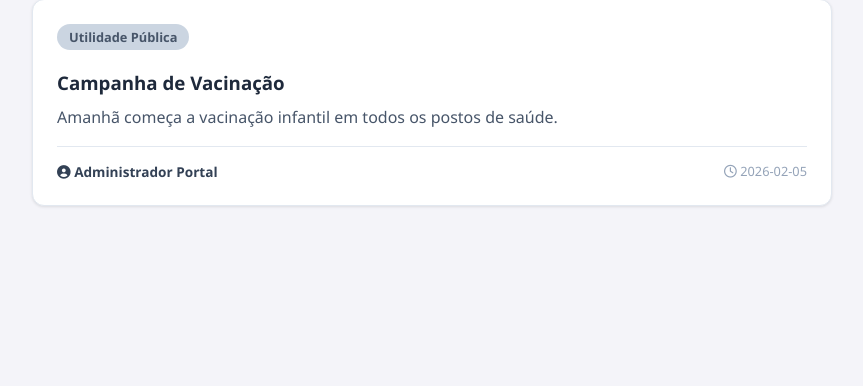
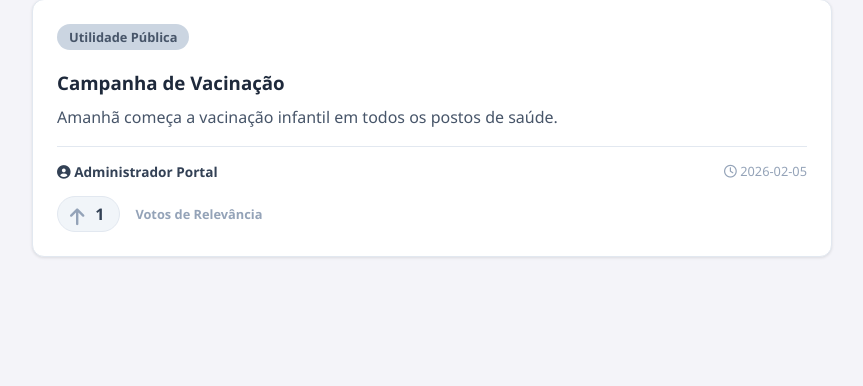
Before and after one commit to FernandesDIIN/Portal-Municipal-Mo-amedes-P.M.M-, a Flask app: page /feed in a window 1280 px wide. Shown: the part 197-583 px from the top of the page, without its empty margins (208-1071 px from the left). Run offline with Flask 3, Linux system fonts and the light colour scheme; data comes from the database, SQL or seed files in the repository; both versions use the stored data as it was after the commit.

Commit message:
feed, sistema de relevancia igual do reddit

```diff
--- a/app.py
+++ b/app.py
@@ -1,6 +1,6 @@
 import os
 import sqlite3
-from flask import Flask, render_template, request, redirect, url_for, session, flash
+from flask import Flask, render_template, request, redirect, url_for, session, flash, jsonify
 from werkzeug.utils import secure_filename
 
 app = Flask(__name__)
@@ -33,8 +33,17 @@ def feed():
     conn = get_db_connection()
     busca = request.args.get('q')
 
+    # A MÁGICA DO ALGORITMO DE RELEVÂNCIA TEMPORAL (Estilo Reddit)
+    # 1. strftime('%s', 'now') = Pega a data/hora atual em segundos
+    # 2. strftime('%s', data_criacao) = Pega a data/hora do post em segundos
+    # 3. Diminuímos um do outro e dividimos por 3600 para descobrir as HORAS exatas de vida do post
+    # 4. Fórmula aplicada: upvotes / (horas_de_vida + 2.0)
+
     sql = '''
-        SELECT postagens.*, usuarios.nome as autor_nome, usuarios.foto_perfil
+        SELECT postagens.*, usuarios.nome as autor_nome, usuarios.foto_perfil,
+
+        (upvotes / (((strftime('%s', 'now') - strftime('%s', data_criacao)) / 3600.0) + 2.0)) AS score_relevancia
+
         FROM postagens
         JOIN usuarios ON postagens.usuario_id = usuarios.id
         WHERE 1=1
@@ -46,12 +55,22 @@ def feed():
         termo = f'%{busca}%'
         params.extend([termo, termo, termo])
 
-    sql += ' ORDER BY fixado DESC, data_criacao DESC'
+    # Ordenação Final:
+    # 1º Fixados (1 vem antes de 0)
+    # 2º Score de Relevância calculado (Os mais quentes do momento)
+    # 3º Data de Criação (Desempate para posts sem votos)
+    sql += ' ORDER BY fixado DESC, score_relevancia DESC, data_criacao DESC'
 
     postagens = conn.execute(sql, params).fetchall()
+
+    # Descobre em quais posts o usuário logado já votou
+    meus_votos = []
+    if 'user_id' in session:
+        votos = conn.execute('SELECT postagem_id FROM postagens_upvotes WHERE usuario_id = ?', (session['user_id'],)).fetchall()
+        meus_votos = [v['postagem_id'] for v in votos]
+
     conn.close()
-
-    return render_template('feed.html', postagens=postagens)
+    return render_template('feed.html', postagens=postagens, meus_votos=meus_votos)
 
 @app.route('/diretorio')
 def diretorio():
@@ -567,5 +586,36 @@ def promover_usuario(user_id):
     flash('Nível de acesso do usuário atualizado!')
     return redirect(url_for('admin'))
 
+# --- SISTEMA DE UPVOTES (AJAX / FETCH) ---
+@app.route('/upvote/<int:post_id>', methods=['POST'])
+def upvote(post_id):
+    # Se não estiver logado, o Javascript vai avisar
+    if 'user_id' not in session:
+        return jsonify({'erro': 'Precisa fazer login para votar.'}), 401
+
+    user_id = session['user_id']
+    conn = get_db_connection()
+
+    # Verifica se já votou
+    voto_existente = conn.execute('SELECT * FROM postagens_upvotes WHERE usuario_id = ? AND postagem_id = ?', (user_id, post_id)).fetchone()
+
+    if voto_existente:
+        # Se já votou, REMOVE o voto (o usuário clicou de novo para tirar)
+        conn.execute('DELETE FROM postagens_upvotes WHERE usuario_id = ? AND postagem_id = ?', (user_id, post_id))
+        conn.execute('UPDATE postagens SET upvotes = upvotes - 1 WHERE id = ?', (post_id,))
+        acao = 'removido'
+    else:
+        # Se não votou, ADICIONA o voto
+        conn.execute('INSERT INTO postagens_upvotes (usuario_id, postagem_id) VALUES (?, ?)', (user_id, post_id))
+        conn.execute('UPDATE postagens SET upvotes = upvotes + 1 WHERE id = ?', (post_id,))
+        acao = 'adicionado'
+
+    conn.commit()
+    # Pega o novo número total de votos para o Javascript atualizar na tela
+    novo_total = conn.execute('SELECT upvotes FROM postagens WHERE id = ?', (post_id,)).fetchone()['upvotes']
+    conn.close()
+
+    return jsonify({'upvotes': novo_total, 'acao': acao})
+
 if __name__ == '__main__':
     app.run(debug=True)
--- a/nota.txt
+++ b/nota.txt
@@ -4,6 +4,6 @@ senha: admin123
 user test: 922806216
 senha: 123456
 
-para atualizar git: git add .
-git commit -m "descrição do que você alterou"
+para atualizar git add .
+git commit -m "sistema adm avançado, galeria de fotos, detalhe com foto"
 git push
--- a/static/css/style.css
+++ b/static/css/style.css
@@ -1136,3 +1136,48 @@ input, button {
 .btn-action-fixar.desfixar:hover {
     background-color: #64748b;
 }
+
+/* =========================================
+   SISTEMA DE UPVOTES (RELEVÂNCIA)
+   ========================================= */
+
+.upvote-container {
+    display: flex;
+    align-items: center;
+    gap: 8px;
+    background: #f1f5f9;
+    padding: 5px 12px;
+    border-radius: 20px;
+    width: fit-content;
+    border: 1px solid #e2e8f0;
+}
+
+.btn-upvote {
+    background: transparent;
+    border: none;
+    color: #94a3b8;
+    font-size: 1.2rem;
+    cursor: pointer;
+    transition: all 0.2s ease;
+    padding: 0;
+    display: flex;
+    align-items: center;
+}
+
+.btn-upvote:hover {
+    color: #16a34a; /* Fica verde ao passar o mouse */
+    transform: translateY(-2px); /* Dá um pulinho */
+}
+
+/* Quando o usuário JÁ votou, a seta fica verde fixa */
+.btn-upvote.active {
+    color: #16a34a;
+}
+
+.upvote-count {
+    font-weight: bold;
+    color: #334155;
+    font-size: 1rem;
+    min-width: 15px;
+    text-align: center;
+}
--- a/templates/feed.html
+++ b/templates/feed.html
@@ -39,6 +39,16 @@
                     <span class="post-date"><i class="far fa-clock"></i> {{ post.data_criacao[:10] }}</span>
                 </div>
 
+                <div style="margin-top: 15px; display: flex; align-items: center; gap: 15px;">
+                    <div class="upvote-container">
+                        <button class="btn-upvote {% if post.id in meus_votos %}active{% endif %}" onclick="votar({{ post.id }}, this)">
+                            <i class="fas fa-arrow-up"></i>
+                        </button>
+                        <span class="upvote-count" id="count-{{ post.id }}">{{ post.upvotes if post.upvotes else 0 }}</span>
+                    </div>
+                    <span style="font-size: 0.8rem; color: #94a3b8; font-weight: bold;">Votos de Relevância</span>
+                </div>
+
                 {% if session.get('user_funcao') in ['admin', 'mod'] %}
                 <form action="/toggle_fixar/{{ post.id }}" method="POST">
                     <button type="submit" class="btn-action-fixar {% if post.fixado %}desfixar{% endif %}">
@@ -57,4 +67,42 @@
         {% endfor %}
     </div>
 </div>
+
+<script>
+// A Mágica do AJAX: Atualiza sem piscar a página!
+function votar(postId, botaoClicado) {
+    // Faz o pedido aos bastidores (Python)
+    fetch(`/upvote/${postId}`, {
+        method: 'POST',
+        headers: {
+            'Content-Type': 'application/json'
+        }
+    })
+    .then(response => {
+        if (response.status === 401) {
+            alert("Você precisa fazer login para votar na relevância das publicações!");
+            return null;
+        }
+        return response.json();
+    })
+    .then(data => {
+        if (data) {
+            // Pega o elemento do número
+            let contador = document.getElementById(`count-${postId}`);
+
+            // Atualiza o número na tela imediatamente
+            contador.innerText = data.upvotes;
+
+            // Pinta a seta de Verde ou Cinza dependendo do que o Python respondeu
+            if (data.acao === 'adicionado') {
+                botaoClicado.classList.add('active');
+            } else {
+                botaoClicado.classList.remove('active');
+            }
+        }
+    })
+    .catch(error => console.error("Erro ao votar:", error));
+}
+</script>
+
 {% endblock %}
```
Also changed, not shown: atualizar_upvotes.py (added, +24 -0 lines), banco.db.
